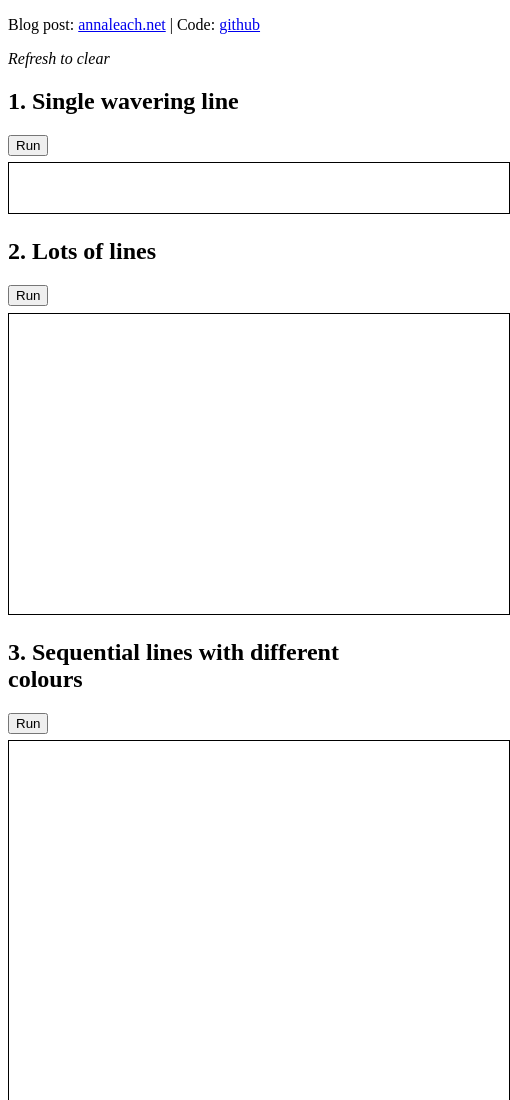
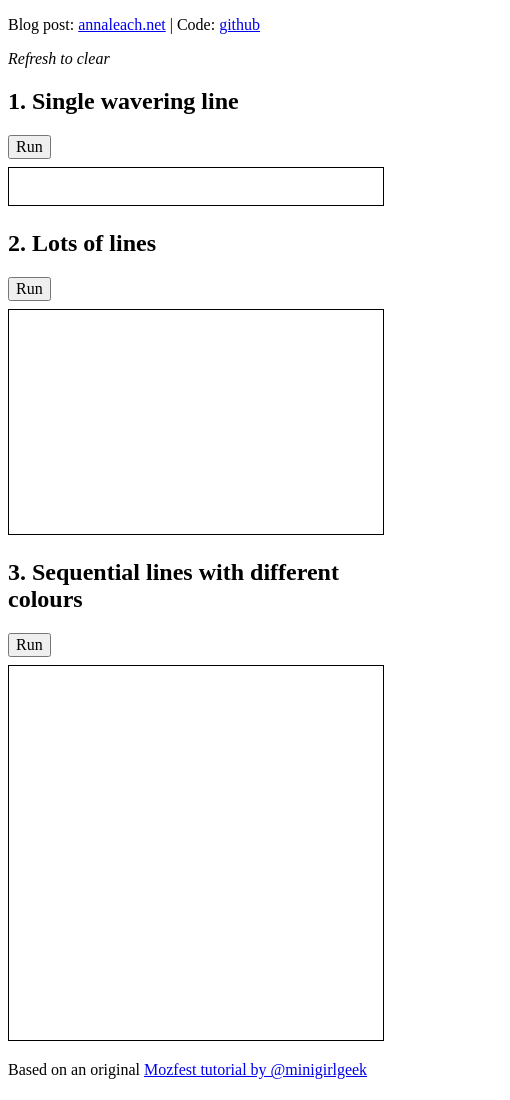
Before and after one commit to ajwl/drawing-lines, a plain HTML site: page index.html in a window 390 px wide. Shown: the top 1100 px of the page, 510 px wide, since content can reach past the window. Drawn offline with Linux system fonts and the light colour scheme.

Commit message:
fix viewport

```diff
--- a/index.html
+++ b/index.html
@@ -2,10 +2,18 @@
 <html>
 <head>
 	<title>Drawing lines</title>
+	<meta name="viewport" content="width=device-width, initial-scale=1">
 	<style>
 		button {
 			display: block;
 			margin: .5em 0;
+			font-size: 1em;
+			font-family: serif;
+		}
+		@media(max-width: 500px){
+			canvas{
+				width: 100%;
+			}
 		}
 	</style>
 </head>
```
